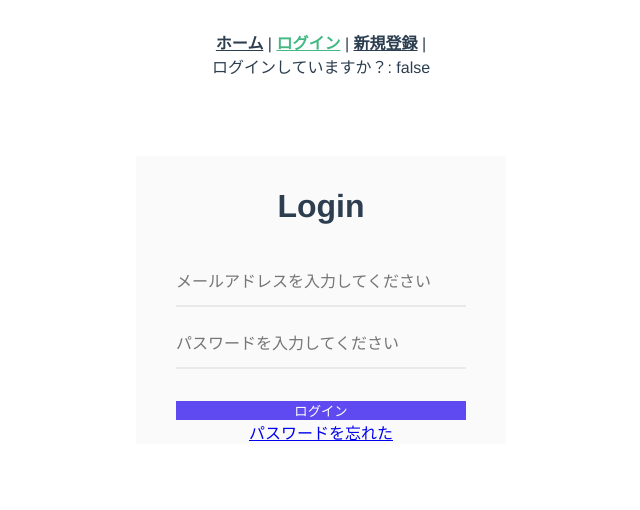
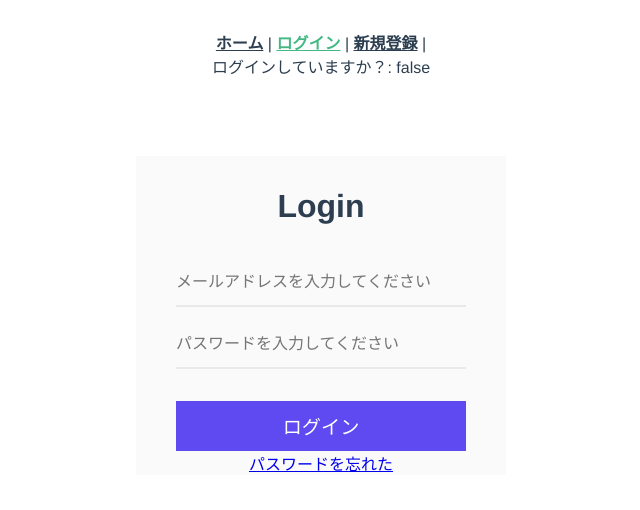
Before and after one commit to sakurakotubaki/vue-myapp, a Vue app: page /login in a window 1280 px wide. Shown: the top 510 px of the page, without its empty margins (319-959 px from the left). Built offline with nearby package versions, Linux system fonts and the light colour scheme; no server answers.

Commit message:
削除したcssをまた記述

```diff
--- a/src/components/Button.vue
+++ b/src/components/Button.vue
@@ -36,6 +36,11 @@ export default {
   border: none;
   color: #fff;
   cursor: pointer;
+  height: 50px;
+  font-family: "0pen Sans", sans-serif;
+  font-size: 1.2em;
+  letter-spacing: 0/05em;
+  text-align: center;
   text-transform: uppercase;
   transition: background 0.3s ease-in-out;
   width: 100%;
```
